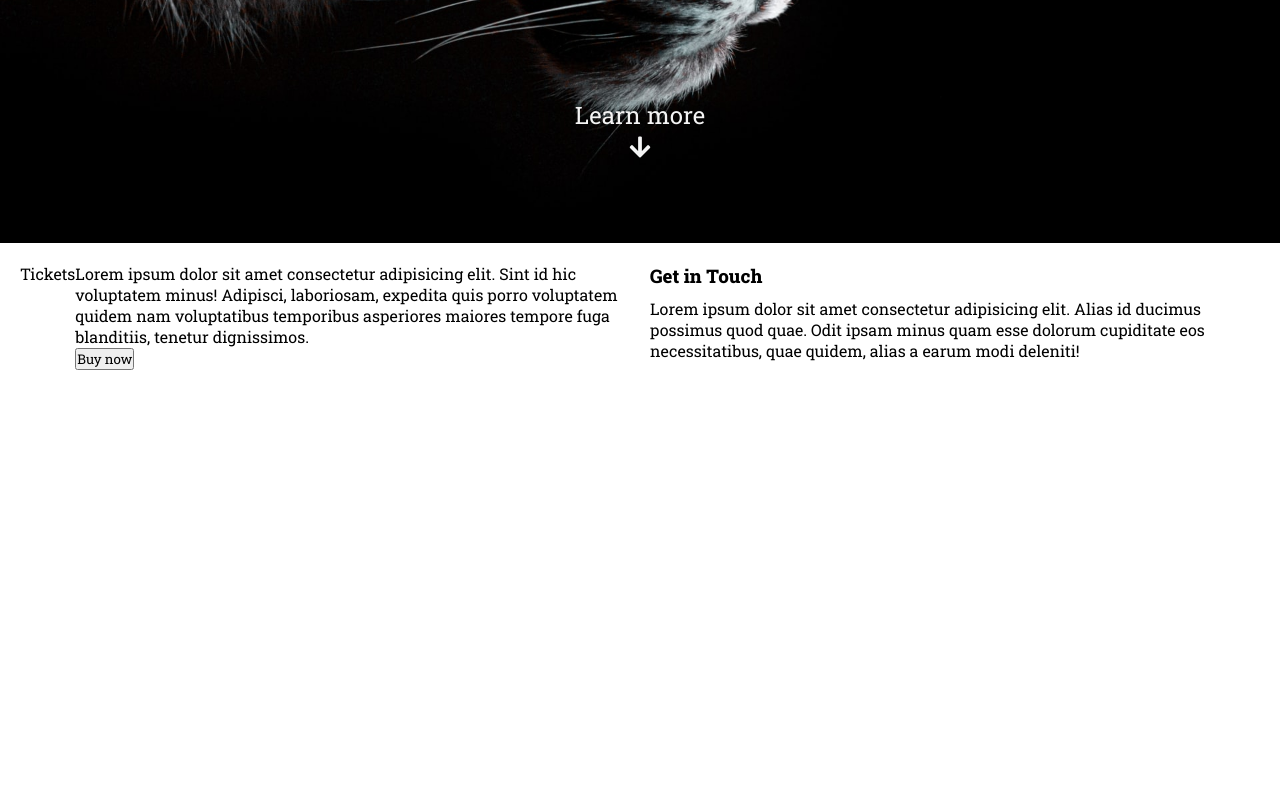
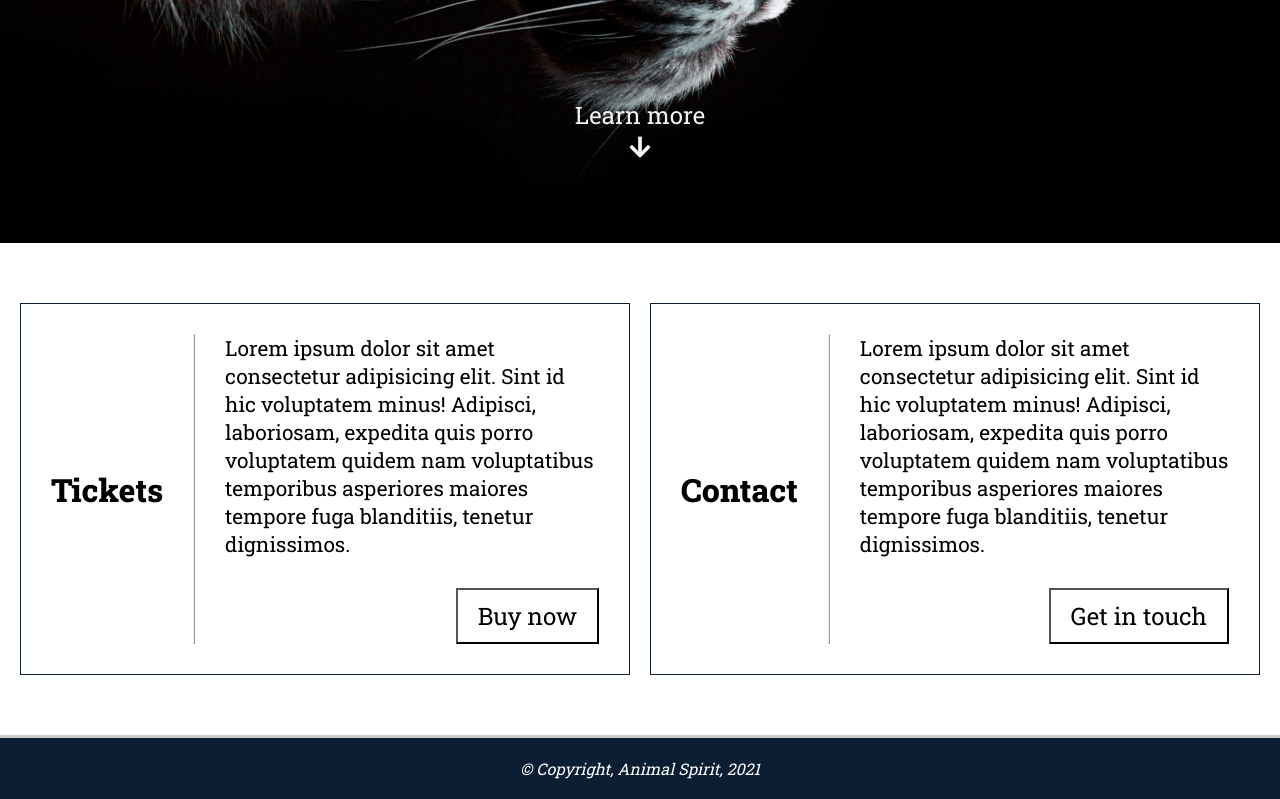
Before and after one commit to Tibzie/Sidenavigation-Contentpush, a plain HTML site: page index.html in a window 1280 px wide. Shown: the part 557-1356 px from the top of the page. Before the commit the page ends 947 px from the top, so only its background shows below. Drawn offline with Linux system fonts and the light colour scheme.

Commit message:
added paragraphs changes & footer

```diff
--- a/index.html
+++ b/index.html
@@ -32,20 +32,31 @@
         <section id="paragraphs">
             <div class="paragraph">
                 <div class="p-title">Tickets</div>
+                <hr class="p-line">
                 <div class="p-text">Lorem ipsum dolor sit amet consectetur adipisicing elit.
                 Sint id hic voluptatem minus! Adipisci, laboriosam, expedita quis porro voluptatem
                 quidem nam voluptatibus temporibus asperiores maiores tempore fuga blanditiis,
                 tenetur dignissimos.</div>
-                <div class="p-btn"><button>Buy now</button></div>
+                <button class="p-btn">Buy now</button>
             </div>
             <div class="paragraph">
-                <h3>Get in Touch</h3>
-                Lorem ipsum dolor sit amet consectetur adipisicing elit.
-                Alias id ducimus possimus quod quae.
-                Odit ipsam minus quam esse dolorum cupiditate eos necessitatibus,
-                quae quidem, alias a earum modi deleniti!
+                <div class="p-title">Contact</div>
+                <hr class="p-line">
+                <div class="p-text">Lorem ipsum dolor sit amet consectetur adipisicing elit.
+                Sint id hic voluptatem minus! Adipisci, laboriosam, expedita quis porro voluptatem
+                quidem nam voluptatibus temporibus asperiores maiores tempore fuga blanditiis,
+                tenetur dignissimos.</div>
+                <button class="p-btn">Get in touch</button>
             </div>
         </section>
     </main>
+
+    <footer>
+        &#169; Copyright, Animal Spirit,
+        <script>
+            const currentDate = new Date().getFullYear();
+            document.write(currentDate);
+        </script>
+    </footer>
 </body>
 </html>
--- a/styles/index.scss
+++ b/styles/index.scss
@@ -69,6 +69,7 @@ nav {
             border: none;
             font-size: 1.3rem;
             cursor: pointer;
+            transition: all 200ms ease-in;
             &:hover {
                 background-color: #ffd358;
             }
@@ -91,33 +92,57 @@ nav {
 // BOTTOM PART
 
 #paragraphs {
-    // display: flex;
-    // padding: 20px;
-    // justify-content: space-between;
-    // font-size: 1.2rem;
-    // .paragraph {
-    //     display: grid;
-    //     // display: flex;
-    //     // flex: 1;
-    //     // gap: 10px;
-    //     // border: 2px solid #0b1e33;
-    //     // padding: 30px;
-    //     // h3 {
-    //     //     font-size: 2.5rem;
-    //     //     margin-bottom: 30px;
-    //     // }
-    // }
     display: grid;
     grid-template-columns: repeat(2, 1fr);
+    margin-top: 40px;
     padding: 20px;
     gap: 20px;
+
+    .p-title { grid-area: ptitle; }
+    .p-line { grid-area: pline; }
+    .p-text { grid-area: ptext; }
+    .p-btn { grid-area: pbtn; }
+
     .paragraph {
         display: grid;
+        grid-template-areas:
+        'ptitle ptitle pline ptext ptext'
+        'ptitle ptitle pline . pbtn';
+        gap: 30px;
+        padding: 30px;
+        border: 1px solid #0b1e33;
     }
-    .paragraph > div:nth-of-type(1) {
-        grid-row: 1/3;
-     }
-    .paragraph > div:nth-of-type(2), div:nth-of-type(3) {
-        grid-column: 2/3;
+    .p-title {
+        display: flex;
+        font-size: 2rem;
+        font-weight: 800;
+        align-items: center;
+        justify-content: center;
+    }
+    .p-line {
+        transform: rotate(180deg);
+    }
+    .p-text {
+        font-size: 1.3rem;
+    }
+    .p-btn {
+        font-size: 1.5rem;
+        background: transparent;
+        padding: 10px 20px;
+        cursor: pointer;
+        transition: all 200ms ease-in;
+        &:hover {
+            color: white;
+            background-color: #ffd358;
+        }
     }
 }
+footer {
+    margin-top: 40px;
+    padding: 20px;
+    font-style: italic;
+    text-align: center;
+    color: white;
+    background: #0b1e33;
+    border-top: 3px solid #ccc;
+}
```
Also changed, not shown: styles/index.css, 1 other file.
